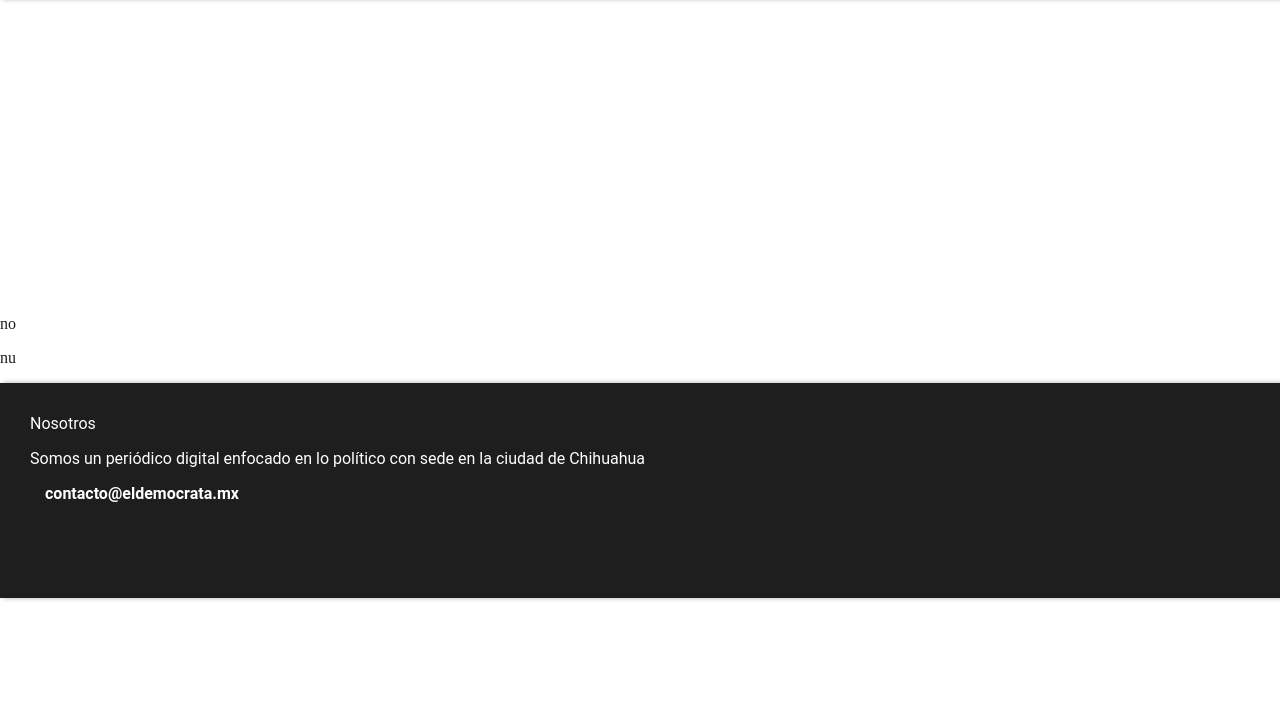
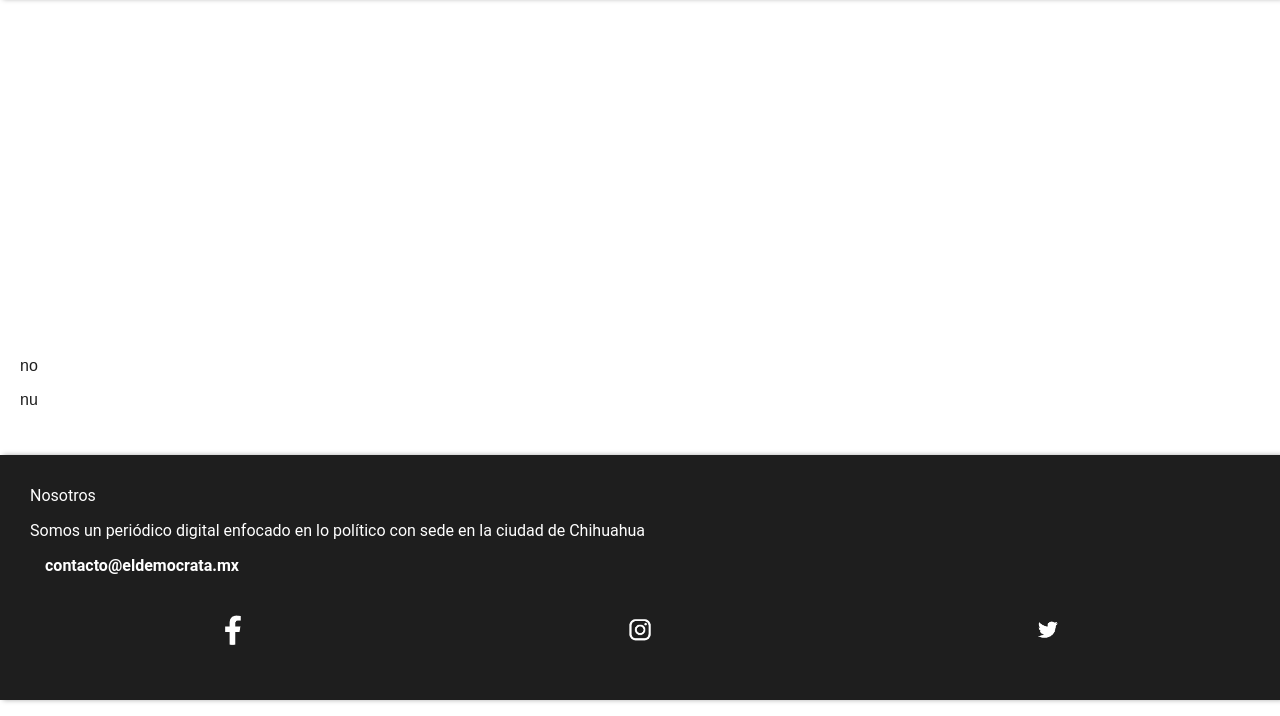
Before and after one commit to CesCM28/ElDemocrata, a Flask app: page /article/1 in a window 1280 px wide. Shown: the part 84-800 px from the top of the page. Run offline with Flask 2, Linux system fonts and the light colour scheme; data that the repository does not hold is empty.

Commit message:
formato e imagenes

```diff
--- a/static/style.css
+++ b/static/style.css
@@ -57,7 +57,7 @@ html body footer p {
 }
 
 .icons {
-    margin: 25px 0;
+    margin: 20px 0;
     width: 100%;
     display: flex;
     justify-content: space-around
@@ -70,7 +70,6 @@ html body footer p {
 .Title a {
     font-size: 15px;
     font-family: 'Rubik', sans-serif;
-
     color: #000;
 }
 
@@ -118,14 +117,37 @@ html body footer p {
 }
 
 .ArtImage Img {
+    margin-top: 2px;
     height: 300px;
     border-radius: 10px;
-    box-shadow: 3px 0 5px #aaa;
-
-    /* position: absolute; */
+    box-shadow: 5px 5px 5px #aaa;
 }
 
 .ArtImage {
     display: flex;
     justify-content: center;
 }
+
+.note {
+    font-family: 'Rubik', sans-serif;
+    text-align: justify;
+    padding: 20px;
+}
+
+.title {
+    font-family: sans-serif;
+    text-align: center;
+    margin-top: 20px;
+    font-weight: bold;
+    font-size: 20px;
+}
+
+.icon-link {
+    height: 40px;
+    width: 40px;
+}
+
+.redes {
+    width: auto;
+    max-height: 100%;
+}
--- a/templates/base.html
+++ b/templates/base.html
@@ -28,13 +28,15 @@
             <a href="mailto:contacto@eldemocrata.mx">contacto@eldemocrata.mx</a>
         </div>
         <div class="icons">
-            <a href="https://www.facebook.com/ElDemocrataMex/?ref=page_internal" class="icon-link">
-                <i aria-hidden="true" class="v-icon notranslate mdi mdi-facebook theme--dark"></i>
+            <a class="icon-link" href="https://www.facebook.com/ElDemocrataMex/?ref=page_internal" >
+                <img class="redes" src="../static/Img/fblogo.png">
             </a>
-            <a href="https://instagram.com/eldemocratamex?utm_medium=copy_link" class="icon-link">
-                <i aria-hidden="true" class="v-icon notranslate mdi mdi-instagram theme--dark"></i>
+            <a  class="icon-link" href="https://instagram.com/eldemocratamex?utm_medium=copy_link">
+                <img class="redes" src="../static/Img/iglogo.png">
             </a>
-            <a href="https://twitter.com/ElDemocrataMex" class="icon-link">
-                <i aria-hidden="true" class="v-icon notranslate mdi mdi-twitter theme--dark"></i></a></div>
+            <a  class="icon-link" href="https://twitter.com/ElDemocrataMex" class="icon-link">
+                <img class="redes" src="../static/Img/twlogo.png">
+            </a>
+        </div>
     </footer>
 </body>
```
Also changed, not shown: requirements.txt (deleted, +0 -9 lines), templates/eldemocrata/category.html (+5 -2 lines), static/Img/favicon.ico (added), static/Img/favicon.png (added), static/Img/fblogo.png (added), static/Img/iglogo.png (added), static/Img/logo.svg (added), static/Img/menu-outline.svg (added), static/Img/tiktoklogo.png (added), static/Img/twlogo.png (added), 1 other file.
